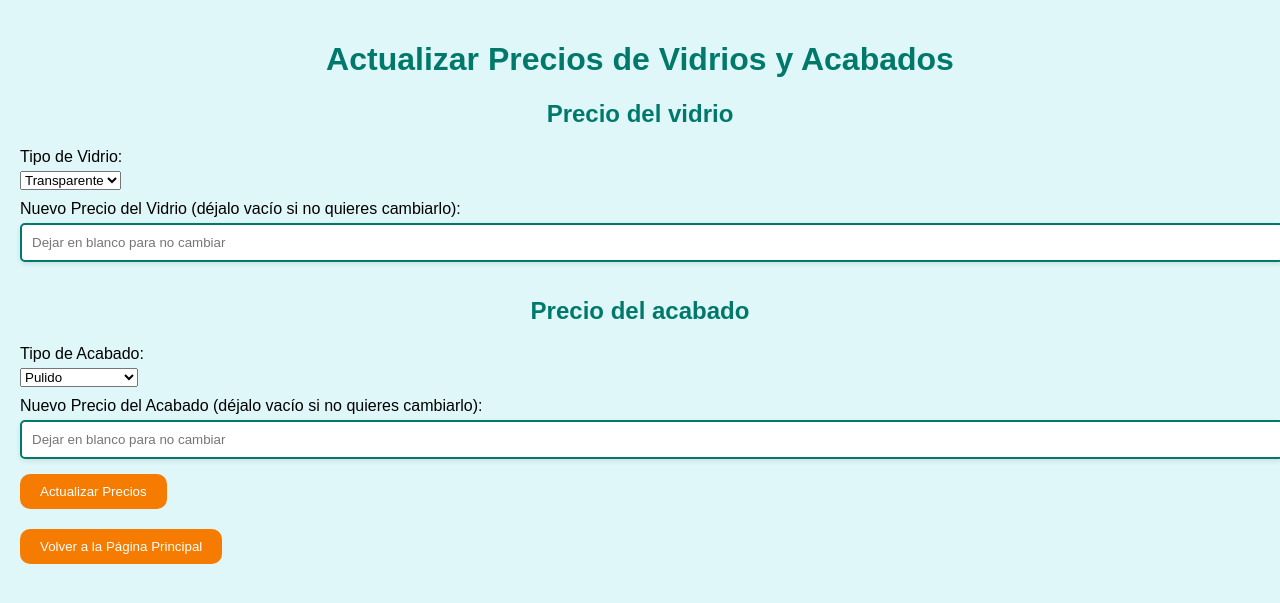
After one commit to SSamuelP/cotizaciones_ventanas, a Flask app: template Flask app/templates/actualizar_precios.html in a window 1280 px wide. The commit adds this page. Shown: the top 603 px of the page. Run offline with Flask 3, Linux system fonts and the light colour scheme; the template is opened without the code that fills it, so the values that code supplies are empty.

Commit message:
Adición de templates para el correcto funcionamiento de la página

```diff
--- /dev/null
+++ b/Flask app/templates/actualizar_precios.html
@@ -0,0 +1,118 @@
+<!DOCTYPE html>
+<html lang="en">
+<head>
+    <meta charset="UTF-8">
+    <meta name="viewport" content="width=device-width, initial-scale=1.0">
+    <title>Actualizar Precios</title>
+</head>
+<style>
+    body {
+        background-color: #e0f7fa; /* Fondo azul claro */
+        font-family: Arial, sans-serif;
+        margin: 0;
+        padding: 20px;
+    }
+
+    h1, h2 {
+        color: #00796b; /* Color de texto verde oscuro */
+        text-align: center; /* Centramos el texto */
+    }
+
+    label {
+        display: block;
+        margin: 10px 0 5px;
+    }
+
+    input[type="text"],
+    input[type="email"],
+    input[type="number"] {
+        width: 100%;
+        padding: 10px;
+        border: 2px solid #00796b; /* Borde verde oscuro */
+        border-radius: 5px;
+        margin-bottom: 15px;
+        box-shadow: 0 2px 5px rgba(0, 0, 0, 0.1); /* Sombra sutil */
+    }
+
+    input[type="checkbox"] {
+        margin: 10px 0;
+    }
+
+    button {
+        background-color: #00796b; /* Color de fondo verde oscuro */
+        color: white; /* Color del texto del botón */
+        border: none;
+        padding: 10px 20px;
+        border-radius: 25px; /* Forma redondeada */
+        cursor: pointer;
+        margin-right: 10px;
+        transition: background-color 0.3s, transform 0.3s; /* Transición suave */
+    }
+
+    button:hover {
+        background-color: #004d40; /* Color más oscuro al pasar el ratón */
+        transform: scale(1.05); /* Aumenta un poco el tamaño */
+    }
+
+    input[type="submit"] {
+        background-color: #f57c00; /* Color naranja */
+        color: white;
+        border: none;
+        padding: 10px 20px;
+        border-radius: 10px; /* Forma ligeramente redondeada */
+        cursor: pointer;
+        transition: background-color 0.3s, transform 0.3s; /* Transición suave */
+    }
+
+    input[type="submit"]:hover {
+        background-color: #ef6c00; /* Color más oscuro al pasar el ratón */
+        transform: scale(1.05); /* Aumenta un poco el tamaño */
+    }
+
+    #ventanas-container {
+        margin-top: 20px; /* Espaciado superior */
+        padding: 10px;
+        background-color: #ffffff; /* Fondo blanco para el contenedor */
+        border-radius: 5px; /* Bordes redondeados para el contenedor */
+        box-shadow: 0 2px 10px rgba(0, 0, 0, 0.2); /* Sombra para el contenedor */
+    }
+</style>
+<body>
+    <h1>Actualizar Precios de Vidrios y Acabados</h1>
+    <form action="/actualizar_precios" method="POST">
+        <!-- Actualizar precio del vidrio -->
+        <h2>Precio del vidrio</h2>
+        <label for="tipo_vidrio">Tipo de Vidrio:</label>
+        <select id="tipo_vidrio" name="tipo_vidrio">
+            <option value="Transparente">Transparente</option>
+            <option value="Bronce">Bronce</option>
+            <option value="Azul">Azul</option>
+        </select>
+        <br>
+        <label for="nuevo_precio_vidrio">Nuevo Precio del Vidrio (déjalo vacío si no quieres cambiarlo):</label>
+        <input type="number" id="nuevo_precio_vidrio" name="nuevo_precio_vidrio" step="0.01" placeholder="Dejar en blanco para no cambiar">
+        <br>
+
+        <!-- Actualizar precio del acabado -->
+        <h2>Precio del acabado</h2>
+        <label for="tipo_acabado">Tipo de Acabado:</label>
+        <select id="tipo_acabado" name="tipo_acabado">
+            <option value="Pulido">Pulido</option>
+            <option value="Lacado Brillante">Lacado Brillante</option>
+            <option value="Lacado Mate">Lacado Mate</option>
+            <option value="Anodizado">Anodizado</option>
+        </select>
+        <br>
+        <label for="nuevo_precio_acabado">Nuevo Precio del Acabado (déjalo vacío si no quieres cambiarlo):</label>
+        <input type="number" id="nuevo_precio_acabado" name="nuevo_precio_acabado" step="0.01" placeholder="Dejar en blanco para no cambiar">
+        <br>
+
+        <input type="submit" value="Actualizar Precios">
+    </form>
+
+    <!-- Botón para redirigir a la página principal -->
+    <form action="/" method="GET" style="margin-top: 20px;">
+        <input type="submit" value="Volver a la Página Principal">
+    </form>
+</body>
+</html>
```
Also changed, not shown: Flask app/templates/index.html (+76 -12 lines), Flask app/templates/precios_exitosos.html (added, +22 -0 lines), Flask app/templates/resultados.html (+66 -0 lines).
